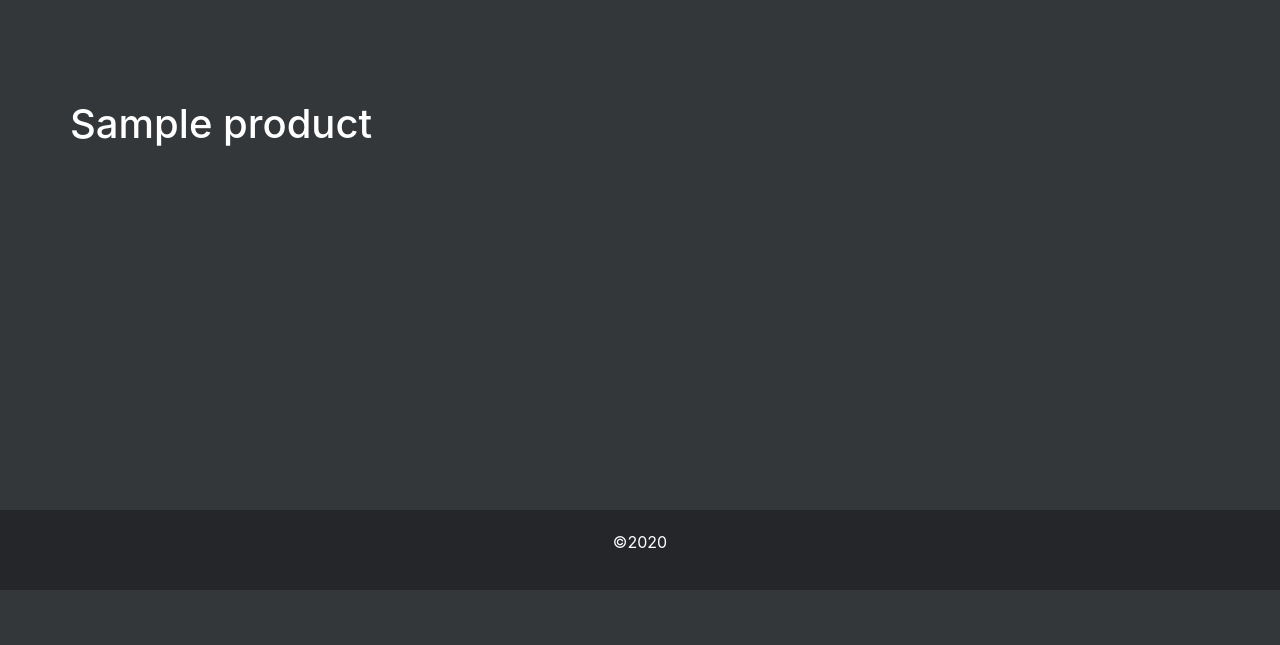
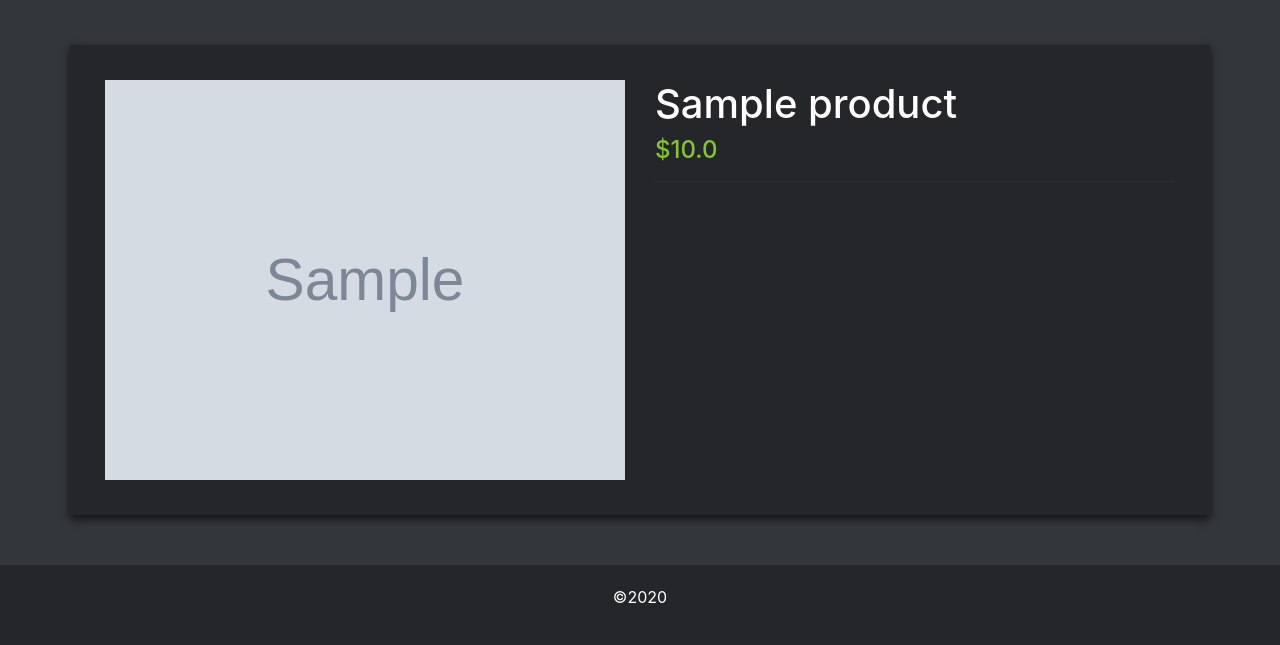
Before and after one commit to krystianjarmul/django-online-store, a Django app: page /store/1 in a window 1280 px wide. Shown: the part 172-817 px from the top of the page. Before the commit the page ends 762 px from the top, so only its background shows below. Run offline with Django 3.2, Linux system fonts and the light colour scheme; tables that the repository leaves empty hold one stand-in row (values such as "Sample post"); grey boxes marked "Sample" are stand-in pictures; some libraries are stand-ins or nearby versions.

Commit message:
Add img to product detail page

```diff
--- a/ecommerce/static/css/base.css
+++ b/ecommerce/static/css/base.css
@@ -64,7 +64,7 @@ a:hover {
 
 .container {
     vertical-align: middle;
-    margin-top: 100px;
+    margin-top: 25px;
     margin-bottom: 50px;
     min-height: 45%;
 }
--- a/ecommerce/static/css/store.css
+++ b/ecommerce/static/css/store.css
@@ -78,3 +78,8 @@
     background-color: #222629 !Important;
     border: solid 1px #222629 !Important;
 }
+
+.detail-img {
+    height: 400px;
+    width: 100%;
+}
--- a/ecommerce/store/templates/store/checkout.html
+++ b/ecommerce/store/templates/store/checkout.html
@@ -3,7 +3,7 @@
 
 {% block content %}
 <div class="container">
-    <div class="row">
+    <div class="row" style="padding-top: 20px;">
         <div class="col-lg-6">
             <div class="box-element" id="form-wrapper">
                 <form id="form">
--- a/ecommerce/store/templates/store/product_details.html
+++ b/ecommerce/store/templates/store/product_details.html
@@ -3,9 +3,21 @@
 
 {% block content %}
 <div class="container">
-    <div class="row">
+    <div class="row justify-content-center" style="padding-top: 20px;">
+        <div class="row box-element" style="width:100%; padding: 35px 20px 35px 20px">
+            <div class="col-md-6">
+                <img class="detail-img" src="{{ product.image_url }}">
+            </div>
 
-       <h1>{{product.name}}</h1>
+             <div class="col-md-6">
+                 <h1>{{ product.name }}</h1>
+                 <h4 style="color: #86C232">${{ product.price }}</h4>
+                 <hr>
+<!--                 wybor ilosci form -->
+<!--                 dodaj do koszyka form -->
+<!--                 powrot do sklepu-->
+            </div>
+        </div>
 
     </div>
 
--- a/ecommerce/store/templates/store/store.html
+++ b/ecommerce/store/templates/store/store.html
@@ -6,7 +6,7 @@
     <div class="row">
 
         {% for product in page_obj %}
-            <div class="col-lg-4">
+            <div class="col-md-4">
                 <img class="thumbnail"
                      src="{{ product.image_url }}">
 
```
